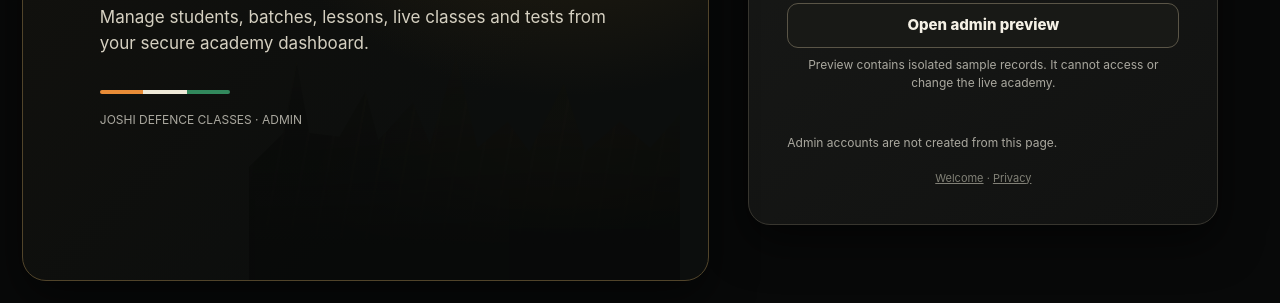
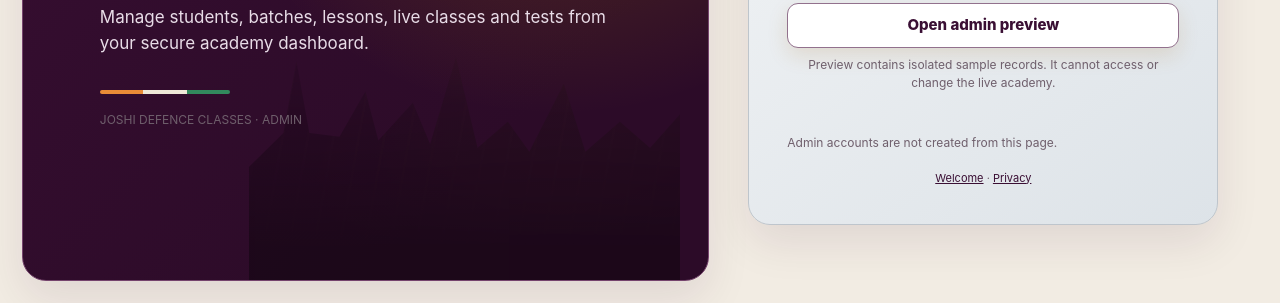
Before and after one commit to hpaliwal7983-crypto/joshi-defence-classes-website, a plain HTML site: page admin/index.html in a window 1280 px wide. Shown: the part 573-876 px from the top of the page. Drawn offline with nearby package versions, Linux system fonts and the light colour scheme.

Commit message:
Use the new academy palette in the admin portal

```diff
--- a/admin/index.html
+++ b/admin/index.html
@@ -3,11 +3,12 @@
 <head>
   <meta charset="utf-8">
   <meta name="viewport" content="width=device-width, initial-scale=1, viewport-fit=cover">
-  <meta name="theme-color" content="#080909">
+  <meta name="theme-color" content="#3A0F34">
   <meta name="description" content="Secure administrator console for Joshi Defence Classes.">
   <title>Admin Portal | Joshi Defence Classes</title>
   <link rel="stylesheet" href="../assets/brand.css">
   <link rel="stylesheet" href="../assets/portal.css">
+  <link rel="stylesheet" href="../assets/palette.css">
   <script src="https://cdn.jsdelivr.net/npm/@supabase/supabase-js@2"></script>
 </head>
 <body class="admin-page">
```
